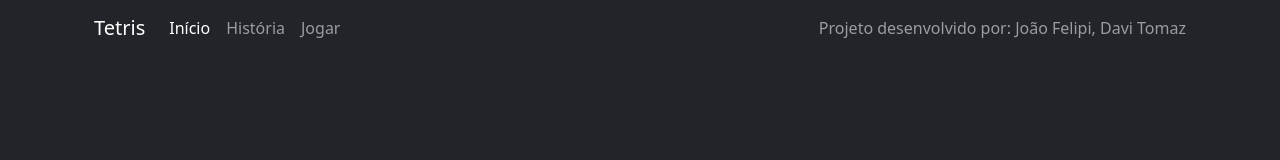
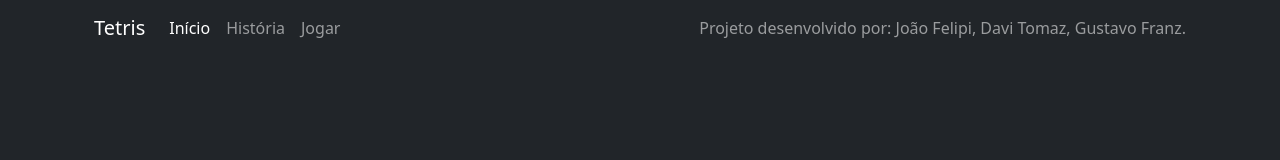
Before and after one commit to tcc-info-araquari/tetris, a plain HTML site: page index.html in a window 1280 px wide. Shown: the top 160 px of the page. Drawn offline with Linux system fonts and the light colour scheme.

Commit message:
adicionei meu nome navbar

```diff
--- a/index.html
+++ b/index.html
@@ -36,7 +36,7 @@
               </li>
             </ul>
             <span class="navbar-text">
-              Projeto desenvolvido por: João Felipi, Davi Tomaz
+              Projeto desenvolvido por: João Felipi, Davi Tomaz, Gustavo Franz.
             </span>
           </div>
         </div>
```
